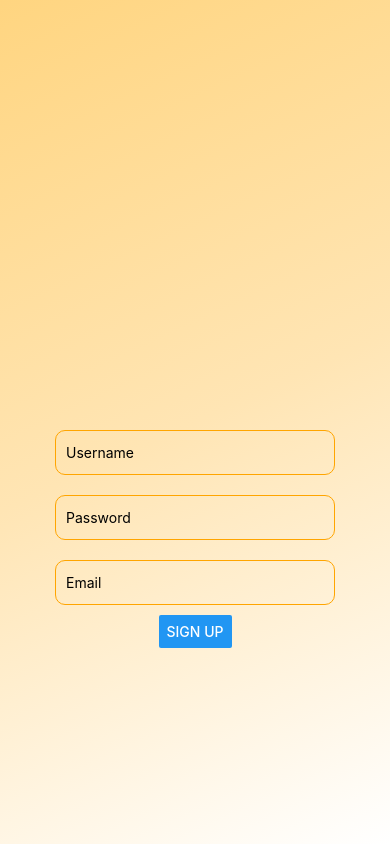
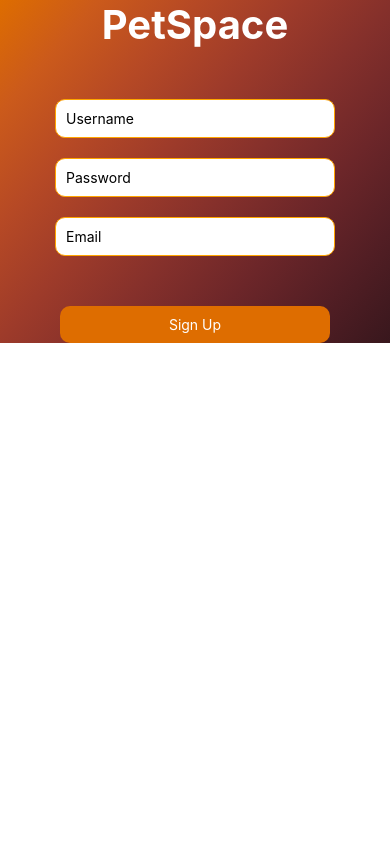
Before and after one commit to EM-T-Shells/petspace, a React Native app: screen / in a window 390 px wide. Built offline with nearby package versions, Linux system fonts and the light colour scheme.

Commit message:
updated gradient, form and button

```diff
--- a/Signup/signupUI.js
+++ b/Signup/signupUI.js
@@ -1,68 +1,94 @@
-import { StyleSheet, Text, TextInput, View, useWindowDimensions, Button } from 'react-native';
-import { LinearGradient } from 'expo-linear-gradient';
+import { StyleSheet, Text, TextInput, View, Button, TouchableOpacity } from "react-native";
+import { LinearGradient } from "expo-linear-gradient";
 
-export default function SignupUI({onSignup, onChangeText, formData}) {
-  const { height } = useWindowDimensions();
-
+export default function SignupUI({ onSignup, onChangeText, formData }) {
   return (
     <View style={styles.container}>
       <LinearGradient
-        // Background Linear Gradient
         colors={[
-          // '#FF8C00', // Vibrant orange
-          // '#FFA500', // Deep orange
-          '#FFD580', // Soft orange
-          '#FFE5B4', // Light pastel orange
-          '#FFFFFF', // Subtle white highlight
+          "#de6d00", // Vibrant orange
+          "#cb5a1b", // Soft orange
+          "#b64925", // Light pastel orange
+          "#9e3b2a",
+          "#85302b",
+          "#6c2629",
+          "#521e24",
+          "#38171d",
         ]}
         start={{ x: 0, y: 0 }}
         end={{ x: 1, y: 1 }}
-        style={[styles.background, {height}]}
+        style={styles.background}
       />
+
+      <Text style={styles.title}>PetSpace</Text>
+
       <View style={styles.formContainer}>
         <TextInput
           style={styles.input}
-          placeholder='Username'
+          placeholder="Username"
           value={FormData.username}
         />
         <TextInput
           style={styles.input}
-          placeholder='Password'
+          placeholder="Password"
           value={FormData.password}
           secureTextEntry
         />
         <TextInput
           style={styles.input}
-          placeholder='Email'
+          placeholder="Email"
           value={FormData.email}
         />
 
-        <Button title="Sign Up" onPress={onSignup} />
-      </View>
+        </View>
+
+        <TouchableOpacity style={styles.button} onPress={onSignup}>
+          <Text style={styles.buttonText}>Sign Up</Text>
+        </TouchableOpacity>
     </View>
   );
 }
 
 const styles = StyleSheet.create({
   container: {
-    flex: 1, // Root container fills the entire screen
-    justifyContent: 'center',
+    height: "100%",
+    justifyContent: "center",
   },
   background: {
-    ...StyleSheet.absoluteFillObject, // Ensures the background covers the screen
+    ...StyleSheet.absoluteFillObject,
+  },
+  title: {
+    fontSize: 40,
+    fontWeight: "bold",
+    marginBottom: 20,
+    textAlign: "center",
+    color: "white",
   },
   formContainer: {
-    alignItems: 'center',
-    top: 400,
+    alignItems: "center",
     padding: 20,
   },
   input: {
-    height: 45,
-    width: '80%',
+    width: "80%",
     padding: 10,
     marginVertical: 10,
-    borderColor: 'orange',
+    borderColor: "orange",
     borderWidth: 1.5,
     borderRadius: 10,
+    backgroundColor: "white",
   },
+  TouchableOpacity: {
+    justifyContent: "center",
+  },
+  button: {
+    backgroundColor: "#de6d00",
+    padding: 10,
+    borderRadius: 10,
+    alignItems: "center",
+    marginTop: 20,
+    marginHorizontal: 60,
+  },
+  buttonText: {
+    color: "white",
+  }
 });
```
